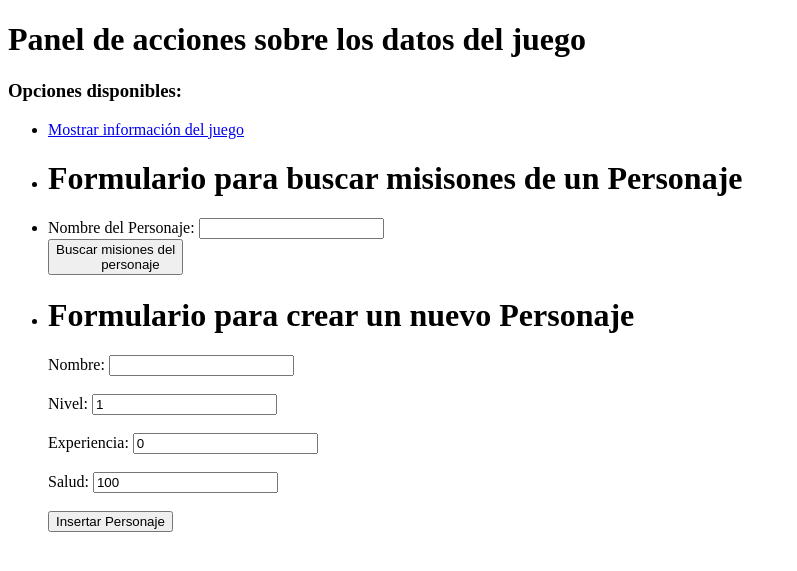
After one commit to Rafadaw2/Github, a PHP site: page /practica13.bd2/index.html in a window 1280 px wide. The commit adds this page. Shown: the top 571 px of the page, without its empty margins (0-797 px from the left). Run offline with PHP 8.4, Linux system fonts and the light colour scheme.

Commit message:
24102024 21:08

```diff
--- /dev/null
+++ b/p_accesoBBDD/practica13.bd2/index.html
@@ -0,0 +1,43 @@
+<!DOCTYPE html>
+<html lang="es">
+
+<head>
+    <meta charset="UTF-8">
+    <meta name="viewport" content="width=device-width, initial-
+scale=1.0">
+    <title>Panel de acciones sobre los datos del juego</title>
+</head>
+
+<body>
+    <h1>Panel de acciones sobre los datos del juego</h1>
+    <h3>Opciones disponibles:</h3>
+    <ul>
+        <li><a href="controladorAccesoRPG.php">Mostrar información del
+                juego</a>
+        <li>
+            <h1>Formulario para buscar misisones de un
+                Personaje</h1>
+        </li>
+        <li>
+            <form action=".." method="get">
+                <label>Nombre del Personaje:</label>
+                <input type="text" name="characterName"><br>
+                <input type="submit" value="Buscar misiones del
+        personaje">
+            </form>
+        </li>
+        <li>
+            <h1>Formulario para crear un nuevo Personaje</h1>
+            <form action="...." method="post">
+                <label for="name">Nombre:</label>
+                <input type="text" id="name" name="name" required><br><br>
+                <label for="level">Nivel:</label>
+                <input type="number" id="level" name="level" value="1" min="1"><br><br>
+                <label for="experience">Experiencia:</label>
+                <input type="number" id="experience" name="experience" value="0" min="0"><br><br>
+                <label for="health">Salud:</label>
+                <input type="number" id="health" name="health" value="100" min="0"><br><br>
+                <input type="submit" value="Insertar Personaje">
+            </form>
+        </li>
+    </ul>
--- a/p_accesoBBDD/searchMongo.php
+++ b/p_accesoBBDD/searchMongo.php
@@ -3,9 +3,10 @@ require 'vendor/autoload.php'; // Asegúrate de tener el autoload de Composer
 
 $servername = "mongodb://mongo:27017"; // Nombre del servicio MongoDB en docker-compose
 $dbname = "rpg_game"; // Nombre de la base de datos
-$characterName = "Ulises"; // Nombre del personaje a buscar
 
+if(isset($_GET['character'])){
 try {
+    $characterName =htmlspecialchars($_GET['character']); // Nombre del personaje a buscar
     // Crear conexión a MongoDB
     $client = new MongoDB\Client($servername);
 
@@ -27,3 +28,4 @@ try {
 } catch (MongoDB\Driver\Exception\Exception $e) {
     echo "Error de conexión: " . $e->getMessage();
 }
+}
```
Also changed, not shown: p_accesoBBDD/practica13.bd2/RPGRepositoryMYSQL.php (added, +8 -0 lines), p_accesoBBDD/practica13.bd2/RPGrepositoryInterface.php (added, +19 -0 lines), p_accesoBBDD/search.html (+1 -6 lines), p_accesoBBDD/searchMYSQL.php (+5 -2 lines), despliegue/1.png (added), despliegue/2.1.png (added), despliegue/2.2.png (added), despliegue/2.4.png (added), despliegue/2.5.png (added), despliegue/2.6.png (added), 1 other file.
